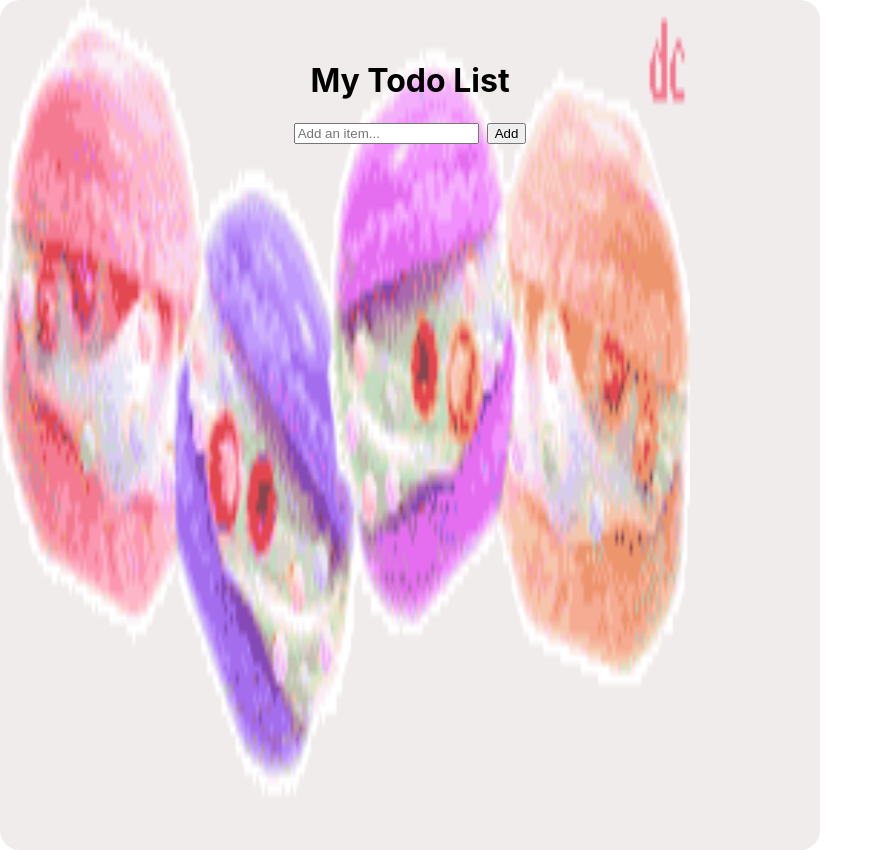
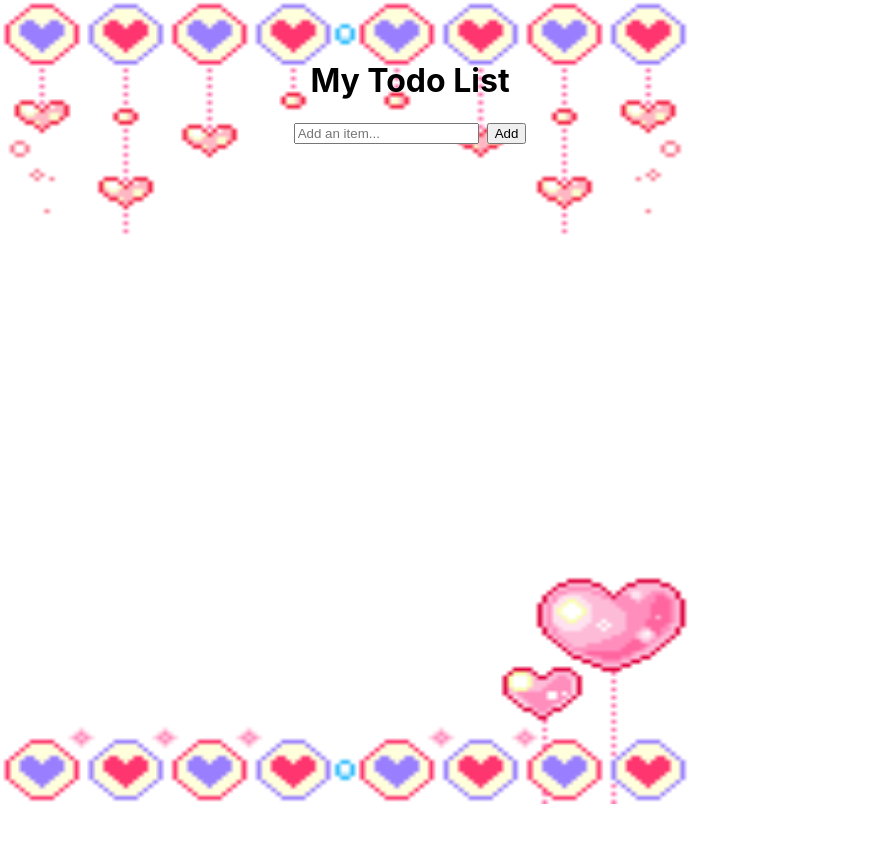
Before and after one commit to yasmins021/react-list, a React (Create React App) app: page / in a window 1280 px wide. Shown: the whole page, without its empty margins (0-883 px from the left). Built offline with nearby package versions, Linux system fonts and the light colour scheme.

Commit message:
last border

```diff
--- a/src/App.css
+++ b/src/App.css
@@ -1,12 +1,13 @@
 .App {
   text-align: center;
-   background-color: rgb(241, 236, 236);
+
+ background-color: white;
 
 border-radius: 20px;
   height: 800px;
   width: 800px;
   padding:10px;
-  background-image: url("macroons.png");
+  background-image: url("last.png");
   padding-top: 40px;
 
   background-repeat: no-repeat;
```
Also changed, not shown: src/last.png (added), src/macroons.png (deleted).
